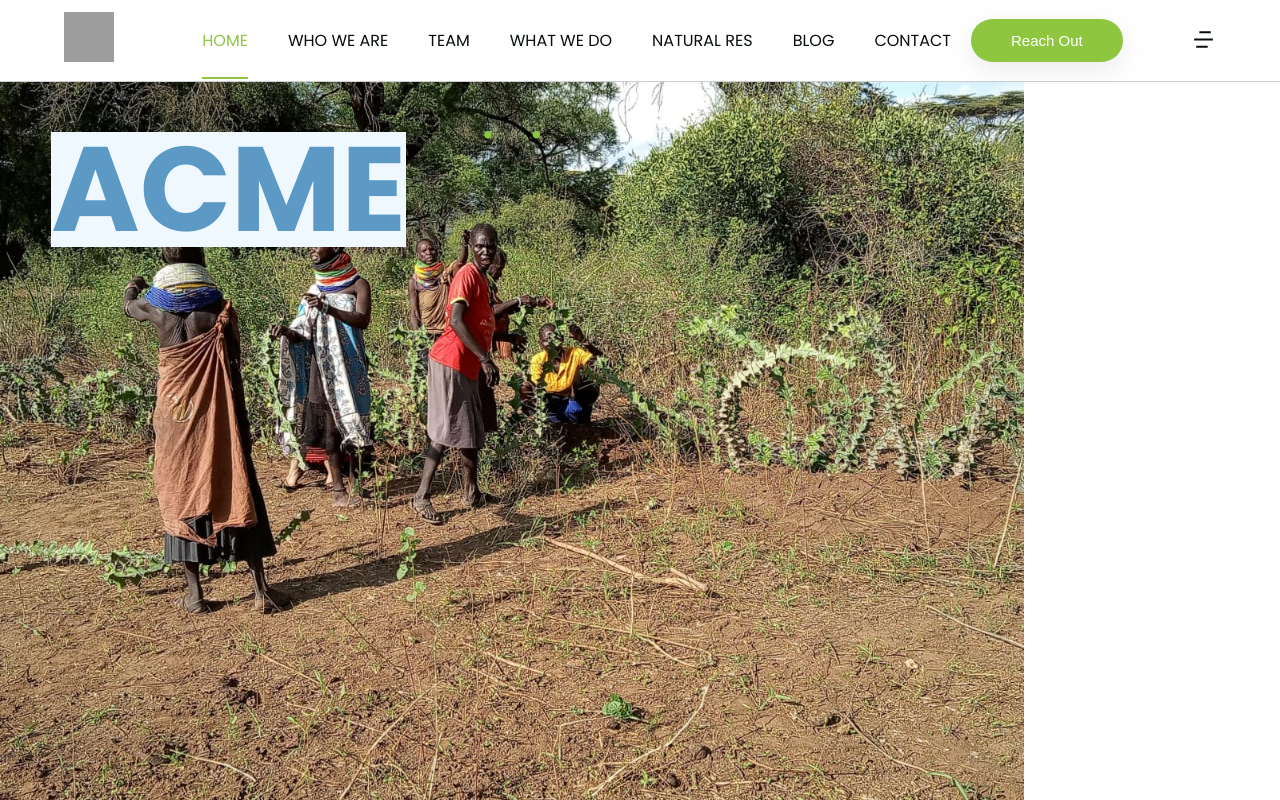
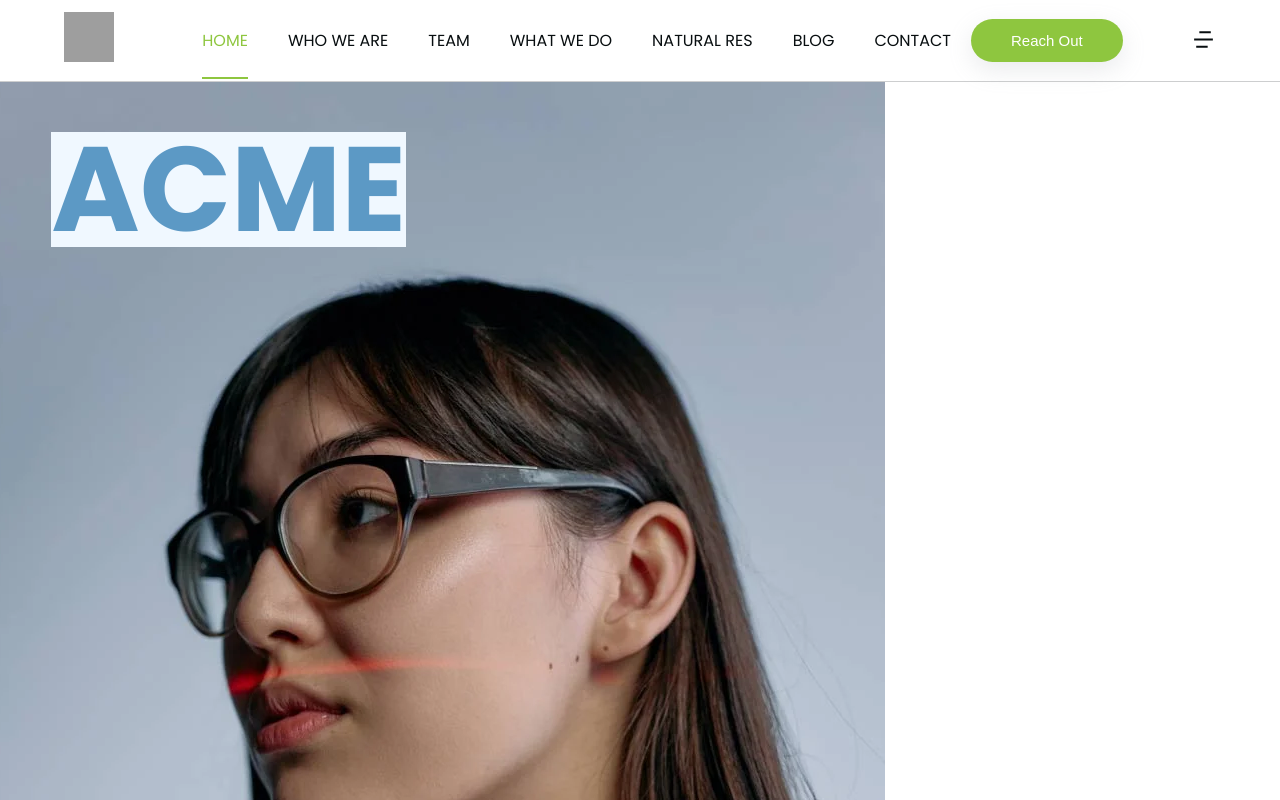
Before and after one commit to Imoite-zn/acme-org-site, a Next.js app: page / in a window 1280 px wide. Shown: the top 800 px of the page. Built offline with nearby package versions, Linux system fonts and the light colour scheme; grey boxes are pictures that could not be loaded.

Commit message:
Add image slider courosel to Hero section

```diff
--- a/sections/Hero.js
+++ b/sections/Hero.js
@@ -6,14 +6,37 @@ import Testimonial from "@/components/Testimonial"
 import { Title, TitleLogo, TitleSm } from "@/components/common/Title"
 import { BlogCard, Brand } from "@/components/router"
 import React from "react"
+import Slider from 'react-slick';
+import 'slick-carousel/slick/slick.css';
+import 'slick-carousel/slick/slick-theme.css';
+
 
 const Hero = () => {
+  const settings = {
+    dots: true,
+    infinite: true,
+    speed: 500,
+    slidesToShow: 1,
+    slidesToScroll: 1,
+    autoplay: true,
+    autoplaySpeed: 3000,
+  };
+
   return (
     <>
       <section className='hero-section'>
-        <div>
+      <Slider {...settings}>
+          <div>
+          <img src="/images/b2.jpg" alt="Image 1" />
+          </div>
+          <div>
+            <img src="/images/b1.webp" alt="Image 2" />
+          </div>
+          <div>
+          <img src="/images/t5.jpg" alt="Image 1" />
+          </div>
+        </Slider>
 
-        </div>
         <div className="hero-1">
         <div className='container'>
           <TitleLogo title='' caption='' className='logobg' />
```
